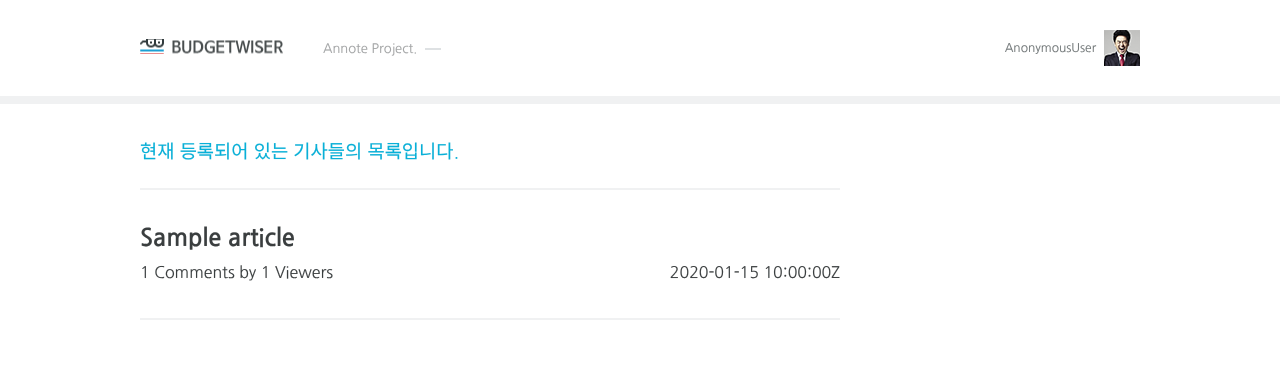
After one commit to BudgetWiser/budgetwiser_django, a Django app: page /annote/list/ in a window 1280 px wide. The commit adds this page. Shown: the top 391 px of the page. Run offline with Django 3.2, Linux system fonts and the light colour scheme; tables that the repository leaves empty hold one stand-in row (values such as "Sample post").

Commit message:
article list page, comment username bug fixed

```diff
--- a/budgetwiser/budgetwiser/apps/annote/models.py
+++ b/budgetwiser/budgetwiser/apps/annote/models.py
@@ -70,7 +70,8 @@ def increase_comment_count(sender, **kwargs):
     c_obj = kwargs['instance']
     p_obj = c_obj.paragraph
     # p_obj.num_comments += 1
-    p_obj.c_count += 1
+    # p_obj.c_count += 1
+    p_obj.c_count = p_obj.comments.count()
     p_obj.save()
 
 def decrease_comment_count(sender, **kwargs):
--- a/budgetwiser/budgetwiser/apps/annote/urls.py
+++ b/budgetwiser/budgetwiser/apps/annote/urls.py
@@ -2,7 +2,7 @@ from django.conf.urls import patterns, include, url
 from django.http import HttpResponseRedirect
 
 urlpatterns = patterns('',
-    url(r'^$', lambda request: HttpResponseRedirect('view/1')),
+    url(r'^$', lambda request: HttpResponseRedirect('list/')),
     url(r'^list/$', 'budgetwiser.apps.annote.views.list'),
     url(r'^view/(\d+)/$', 'budgetwiser.apps.annote.views.index'),
     url(r'^api/loadcomments/$', 'budgetwiser.apps.annote.views.load_comment'),
--- a/budgetwiser/budgetwiser/apps/annote/views.py
+++ b/budgetwiser/budgetwiser/apps/annote/views.py
@@ -15,11 +15,21 @@ def list(request):
             'title': article.title,
             'date': article.date,
         }
+
+        users = {}
+        cnt_comments = 0
+        for p in article.paragraphs.all():
+            cnt_comments += p.comments.count();
+            for c in p.comments.all():
+                users[c.user] = c.user
+        item['num_comments'] = cnt_comments
+        item['num_users'] = len(users)
         data.append(item)
 
     data_json = json.dumps(data, ensure_ascii=False, indent=4, cls=DjangoJSONEncoder)
 
     response_ctx = {
+        'user': request.user,
         'articles': data_json,
     }
 
@@ -37,12 +47,14 @@ def index(request, article_id):
         'press': article.s_name,
         'paragraphs': [],
     }
+
     for paragraph in paragraphs:
         p_data = {
             'id': paragraph.id,
             'content': paragraph.content,
-            'c_count': paragraph.comments.all().count(),
+            'num_comments': paragraph.comments.count(),
         }
+        print paragraph.comments.count()
         data['paragraphs'].append(p_data)
 
     data_json = json.dumps(data, ensure_ascii=False, indent=4, cls=DjangoJSONEncoder)
@@ -51,6 +63,7 @@ def index(request, article_id):
         'article': article,
         'paragraphs': paragraphs,
         'data': data_json,
+        'user': request.user,
     }
 
     return render_to_response('index.html', response_context, context_instance=RequestContext(request))
@@ -140,7 +153,7 @@ def get_factcheck(request):
         return HttpResponseBadRequest("Something wrong with 'get_factcheck'")
 
 
-def _load_comment(paragraph_id):
+def _load_comment(paragraph_id, session):
     paragraph = Paragraph.objects.get(id=paragraph_id)
     comment_list = []
 
@@ -169,14 +182,21 @@ def _load_comment(paragraph_id):
 
         comment_list.append(comment_obj)
 
-    comment_list_json = json.dumps(comment_list, ensure_ascii=False, indent=4, cls=DjangoJSONEncoder)
+    print session
+    ctx = {
+        'session': session,
+        'comments': comment_list,
+    }
+    print ctx
+
+    comment_list_json = json.dumps(ctx, ensure_ascii=False, indent=4, cls=DjangoJSONEncoder)
 
     return comment_list_json
 
 
 def load_comment(request):
     try:
-        comment_list_json = _load_comment(request.GET.get('paragraph_id', None))
+        comment_list_json = _load_comment(request.GET.get('paragraph_id', None), request.user.username)
 
         return HttpResponse(comment_list_json)
     except:
--- /dev/null
+++ b/budgetwiser/budgetwiser/static/css/list.css
@@ -0,0 +1,50 @@
+#content-wrapper {
+    width: 1000px;
+    margin: 0 auto;
+    background: #fff;
+    overflow: visible;
+}
+#list-wrapper {
+    float: left;
+    width: 700px;
+    position: relative;
+}
+#list-wrapper>h3 {
+    margin-top: 32px;
+    color: #08b0d8;
+    margin-bottom: 36px;
+    padding-bottom: 24px;
+    border-bottom: 2px solid #f0f1f2;
+}
+#list-section {
+    font-size: 16px;
+    font-weight: 400;
+    letter-spacing: 0px;
+    word-spacing: 0px;
+    color: #3a3e3f;
+    margin-bottom: 72px;
+    position: relative;
+}
+.list-container {
+    padding-bottom: 36px;
+    margin-bottom: 36px;
+    border-bottom: 2px solid #f0f1f2;
+}
+.list-item {
+    display: inline-block;
+}
+.list-item>a {
+    width: 700px;
+    color: #3a3e3f;
+    font-size: 24px;
+    font-weight: bold;
+    margin-bottom: 12px;
+}
+.list-item>span.list-item-numcmnts{
+    float: left;
+    display: inline-block;
+}
+.list-item>span.list-item-date {
+    display: inline-block;
+    float: right;
+}
--- /dev/null
+++ b/budgetwiser/budgetwiser/static/js/list.js
@@ -0,0 +1,27 @@
+List = {};
+
+List.initialize = function() {
+    Comment.list_section = $("#list-section");
+    Comment.loadList();
+};
+
+Comment.loadList = function() {
+    Comment.list_section.html("");
+    var data = List.DATA;
+
+    for (var i=0; i<data.length; i++) {
+        var date = data[i].date.split("T")[0];
+        var time = data[i].date.split("T")[1].split(".")[0];
+
+        var tagItem =
+            '<li class="list-container">' +
+                '<div class="list-item" id="list-item-'+data[i].id+'">' +
+                    '<a href="/annote/view/'+data[i].id+'">'+data[i].title+'</a>' +
+                    '<span class="list-item-numcmnts">'+data[i].num_comments+' Comments by ' +
+                        data[i].num_users+' Viewers</span>' +
+                    '<span class="list-item-date">'+date+' '+time+'</span>' +
+                '</div>' +
+            '</li>';
+        Comment.list_section.append(tagItem);
+    }
+};
--- a/budgetwiser/budgetwiser/templates/base.html
+++ b/budgetwiser/budgetwiser/templates/base.html
@@ -22,7 +22,7 @@
                     <h1 class="header-title">BudgetWiser</h1>
                     <h2 class="header-subtitle">Annote Project.</h2>
                     <h3 class="header-user">
-                        <span class="user-name">ryudragon12</span>
+                        <span class="user-name">{{ user }}</span>
                         <img class="user-image" src="/media/res/img_user_thumbnail_test01.png">
                     <h3>
                 </header>
--- /dev/null
+++ b/budgetwiser/budgetwiser/templates/list.html
@@ -0,0 +1,23 @@
+{% extends "base.html" %}
+{% block css %}
+<link rel="stylesheet" type="text/css" href="{{STATIC_URL}}css/list.css">
+{% endblock %}
+{% block js %}
+<script type="text/javascript" src="{{STATIC_URL}}js/autosize/jquery.autosize.min.js"></script>
+<script type="text/javascript" src="{{STATIC_URL}}js/list.js"></script>
+<script type="text/javascript">
+    $(window).bind('load', function(){
+        List.DATA = {{articles|safe}};
+        List.initialize();
+    });
+</script>
+{% endblock %}
+{% block content %}
+<div id="content-wrapper">
+    <ul id="list-wrapper">
+        <h3>현재 등록되어 있는 기사들의 목록입니다.</h3>
+        <div id="list-section">
+        </div>
+    </ul>
+</div>
+{% endblock %}
```
Also changed, not shown: budgetwiser/budgetwiser/static/js/comment.js (+7 -4 lines), 1 other file.
